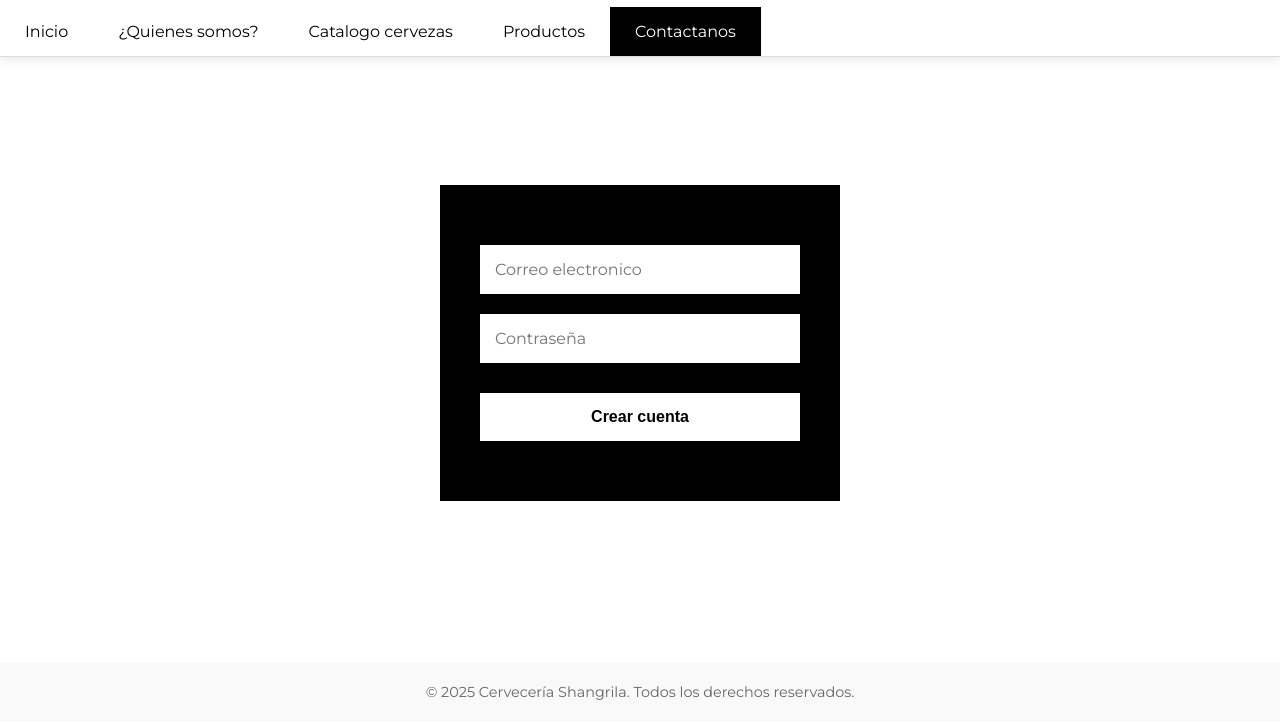
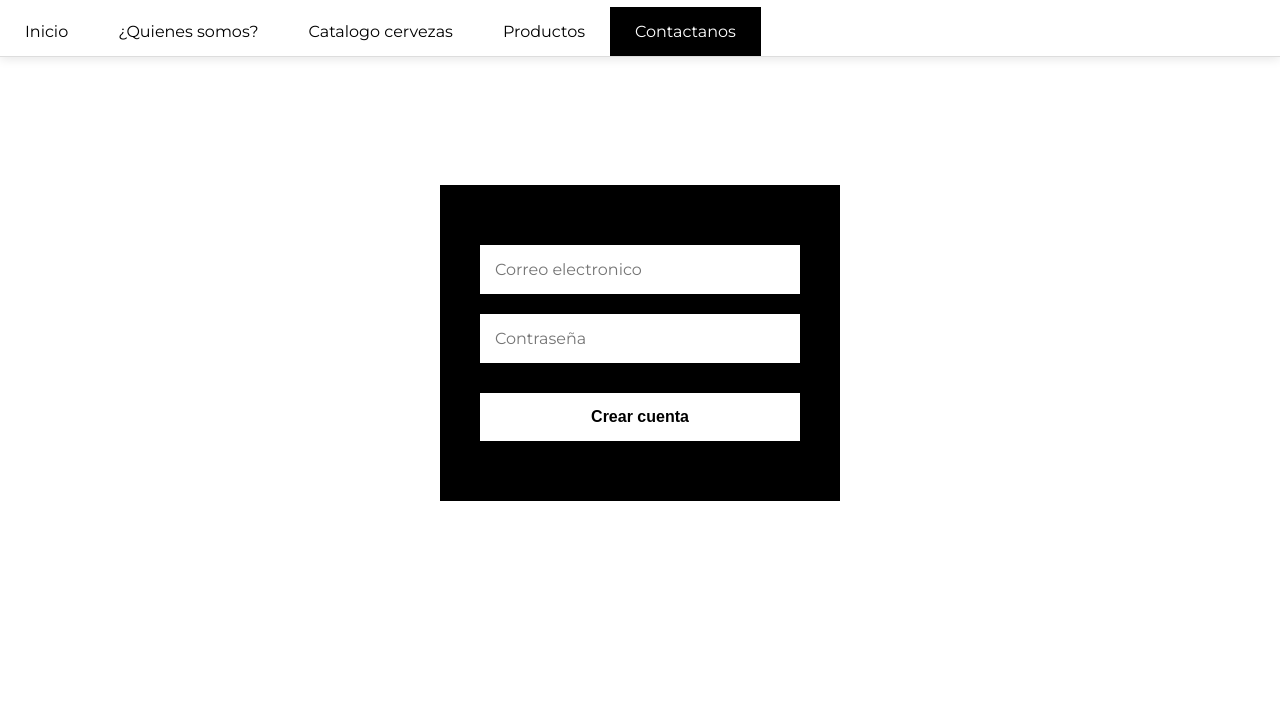
Before and after one commit to Valuu5/CerveceriaShangrila, a website built with webpack: page login.html in a window 1280 px wide. Shown: the part 77-800 px from the top of the page. Built offline with nearby package versions, Linux system fonts and the light colour scheme.

Commit message:
Detalles arreglados

```diff
--- a/login.html
+++ b/login.html
@@ -34,10 +34,6 @@
   </div>
 </main>
 
-<footer>
-  <p>&copy; 2025 Cervecería Shangrila. Todos los derechos reservados.</p>
-</footer>
-
 <script src="js/app.js"></script>
 </body>
 </html>
```
Also changed, not shown: index.html (+1 -1 lines), 1 other file.
